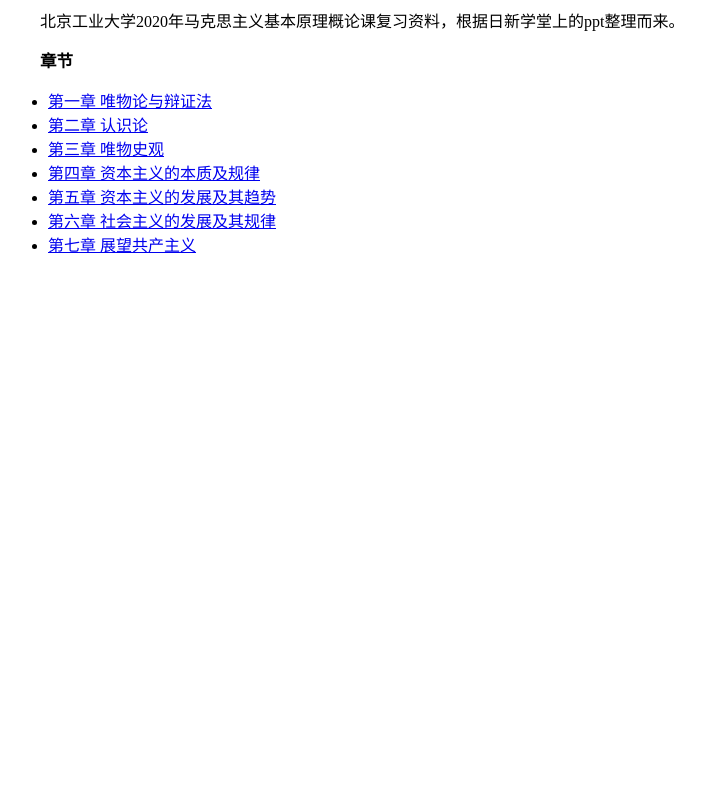
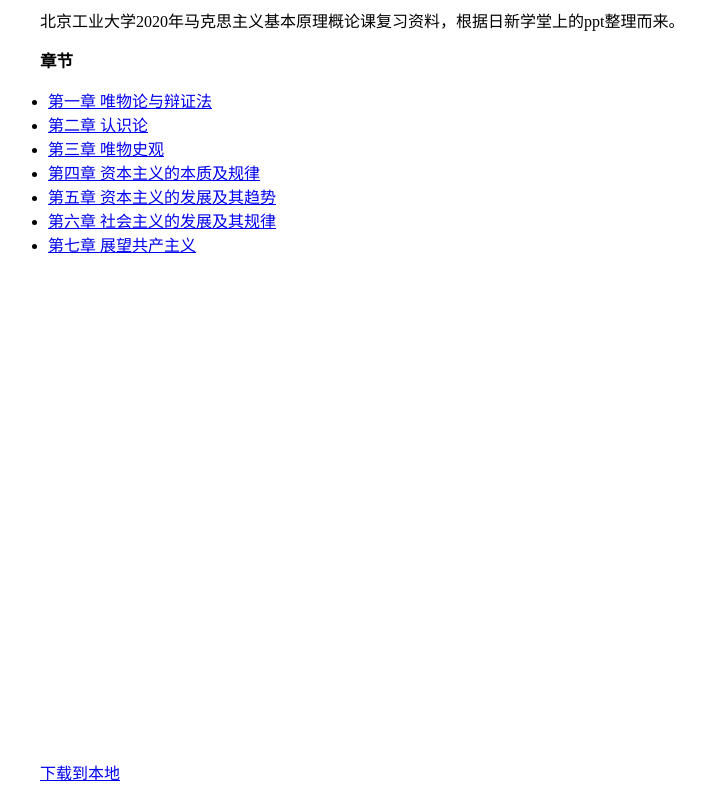
Before and after one commit to Woodykaixa/BJUTMarxism, a plain HTML site: page index.html in a window 1280 px wide. Shown: the whole page, without its empty margins (120-825 px from the left). Drawn offline with Linux system fonts and the light colour scheme.

Commit message:
add downloading link

```diff
--- a/index.html
+++ b/index.html
@@ -33,6 +33,9 @@
             <a href="./chapter7/index.html">第七章 展望共产主义</a>
         </li>
     </ul>
+    <div style="position: fixed; bottom: 0;width: 100%;">
+        <p><a href="https://github.com/Woodykaixa/BJUTMarxism/releases">下载到本地</a></p>
+    </div>
 </body>
 
 </html>
```
